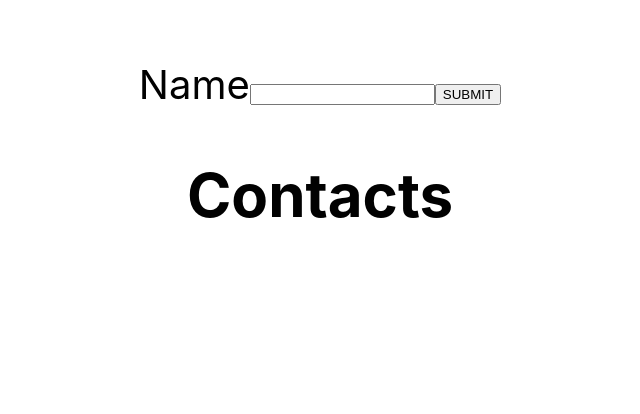
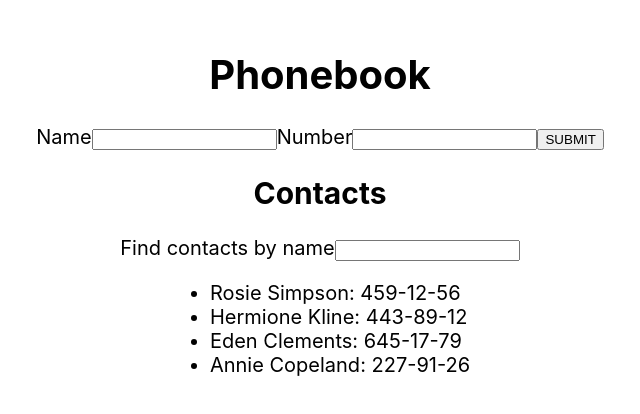
Before and after one commit to Shan-Vision/goit-react-hw-03-phonebook, a React (Create React App) app: page / in a window 1280 px wide. Shown: the part 190-604 px from the top of the page, without its empty margins (320-960 px from the left). Built offline with nearby package versions, Linux system fonts and the light colour scheme.

Commit message:
added logic to add, find and check contacts

```diff
--- a/src/components/App.jsx
+++ b/src/components/App.jsx
@@ -1,28 +1,49 @@
 import { Component } from 'react';
-import Form from 'components/Form';
-import Contacts from 'components/Contacts';
+import ContactForm from 'components/Form';
+import ContactList from 'components/Contacts';
+import FilterContacts from 'components/FilterContacts';
 import shortid from 'shortid';
 
 class App extends Component {
   state = {
-    contacts: [],
-    name: '',
+    contacts: [
+      { id: 'id-1', name: 'Rosie Simpson', number: '459-12-56' },
+      { id: 'id-2', name: 'Hermione Kline', number: '443-89-12' },
+      { id: 'id-3', name: 'Eden Clements', number: '645-17-79' },
+      { id: 'id-4', name: 'Annie Copeland', number: '227-91-26' },
+    ],
+    filter: '',
   };
 
   handleSubmitForm = ({ contact, onSuccessSubmit }) => {
-    const { name } = contact;
-    console.log(contact);
-    this.setState(state => {
-      return {
-        contacts: [...state.contacts, { id: shortid.generate(), name }],
-      };
-    });
+    const { name, number } = contact;
+    console.log(name);
+    const findIsIncludeName = !this.state.contacts.filter(
+      contact => contact.name.toLowerCase() === name.toLowerCase()
+    ).length;
+    if (findIsIncludeName) {
+      this.setState(state => {
+        console.log('state', state);
+        return {
+          contacts: [
+            ...state.contacts,
+            { id: shortid.generate(), name, number },
+          ],
+        };
+      });
+    } else {
+      alert(`${name} is already in contacts`);
+    }
     onSuccessSubmit();
-    console.log(this.state.contacts);
-    // const rightComparing = !this.state.contacts.filter(
-    //   elem => elem.name.toLowerCase() === name.toLowerCase()
-    // ).length;
-    // this.setState(prevState => { return{ contacts: [...prevState.contacts, { id: shortid(), name }],} })
+  };
+
+  filterContactsByName = () =>
+    this.state.contacts.filter(elem =>
+      elem.name.toLowerCase().includes(this.state.filter)
+    );
+
+  handleFilterChange = event => {
+    this.setState({ filter: event.target.value.toLowerCase() });
   };
 
   render() {
@@ -34,12 +55,15 @@ class App extends Component {
           flexDirection: 'column',
           justifyContent: 'center',
           alignItems: 'center',
-          fontSize: 40,
+          fontSize: 20,
           color: '#010101',
         }}
       >
-        <Form onSubmit={this.handleSubmitForm} />
-        <Contacts contacts={this.state.contacts} />
+        <h1>Phonebook</h1>
+        <ContactForm onSubmit={this.handleSubmitForm} />
+        <h2>Contacts</h2>
+        <FilterContacts onChange={this.handleFilterChange} />
+        <ContactList contacts={this.filterContactsByName()} />
       </div>
     );
   }
--- a/src/components/Contacts/Contacts.jsx
+++ b/src/components/Contacts/Contacts.jsx
@@ -1,14 +1,15 @@
-const Contacts = ({ contacts }) => {
+function ContactList ({ contacts }) {
   return (
-    <>
-      <h2>Contacts</h2>
-      <ul>
-        {contacts.map(({ id, name }) => {
-          return <li key={id}>{name}</li>;
-        })}
-      </ul>
-    </>
+    <ul>
+      {contacts.map(({ id, name, number }) =>
+       (
+          <li key={id}>
+            {name}: {number}
+          </li>
+        )
+      )}
+    </ul>
   );
 };
 
-export default Contacts;
+export default ContactList;
--- /dev/null
+++ b/src/components/FilterContacts/FilterContacts.jsx
@@ -0,0 +1,11 @@
+function FilterContacts({ onChange: handleFilterChange }) {
+  return (
+    <>
+      <label>
+        Find contacts by name
+        <input onChange={handleFilterChange} />
+      </label>
+    </>
+  );
+}
+export default FilterContacts;
--- /dev/null
+++ b/src/components/FilterContacts/index.js
@@ -0,0 +1 @@
+export { default } from './FilterContacts.jsx';
--- a/src/components/Form/Form.jsx
+++ b/src/components/Form/Form.jsx
@@ -1,12 +1,14 @@
 import { Component } from 'react';
 
-class Form extends Component {
+class ContactForm extends Component {
   DEFAULT_STATE = {
     name: '',
+    number: '',
   };
 
   state = {
     name: '',
+    number: '',
   };
   resetForm = () => {
     this.setState({ ...this.DEFAULT_STATE });
@@ -17,18 +19,18 @@ class Form extends Component {
     this.setState({ [name]: value });
   };
 
-  handelSubmit = evt => {
+
+  handleSubmit = evt => {
     evt.preventDefault();
     this.props.onSubmit({
       contact: this.state,
       onSuccessSubmit: this.resetForm,
     });
-
   };
 
   render() {
     return (
-      <form onSubmit={this.handelSubmit}>
+      <form onSubmit={this.handleSubmit}>
         <label>
           Name
           <input
@@ -42,10 +44,22 @@ class Form extends Component {
             onChange={this.handleNameChange}
           />
         </label>
+        <label>
+          Number
+          <input
+            type="tel"
+            name="number"
+            pattern="\+?\d{1,4}?[-.\s]?\(?\d{1,3}?\)?[-.\s]?\d{1,4}[-.\s]?\d{1,4}[-.\s]?\d{1,9}"
+            title="Phone number must be digits and can contain spaces, dashes, parentheses and can start with +"
+            required
+            value={this.state.number}
+            onChange={this.handleNameChange}
+          />
+        </label>
         <button type="submit">SUBMIT</button>
       </form>
     );
   }
 }
 
-export default Form;
+export default ContactForm;
```
